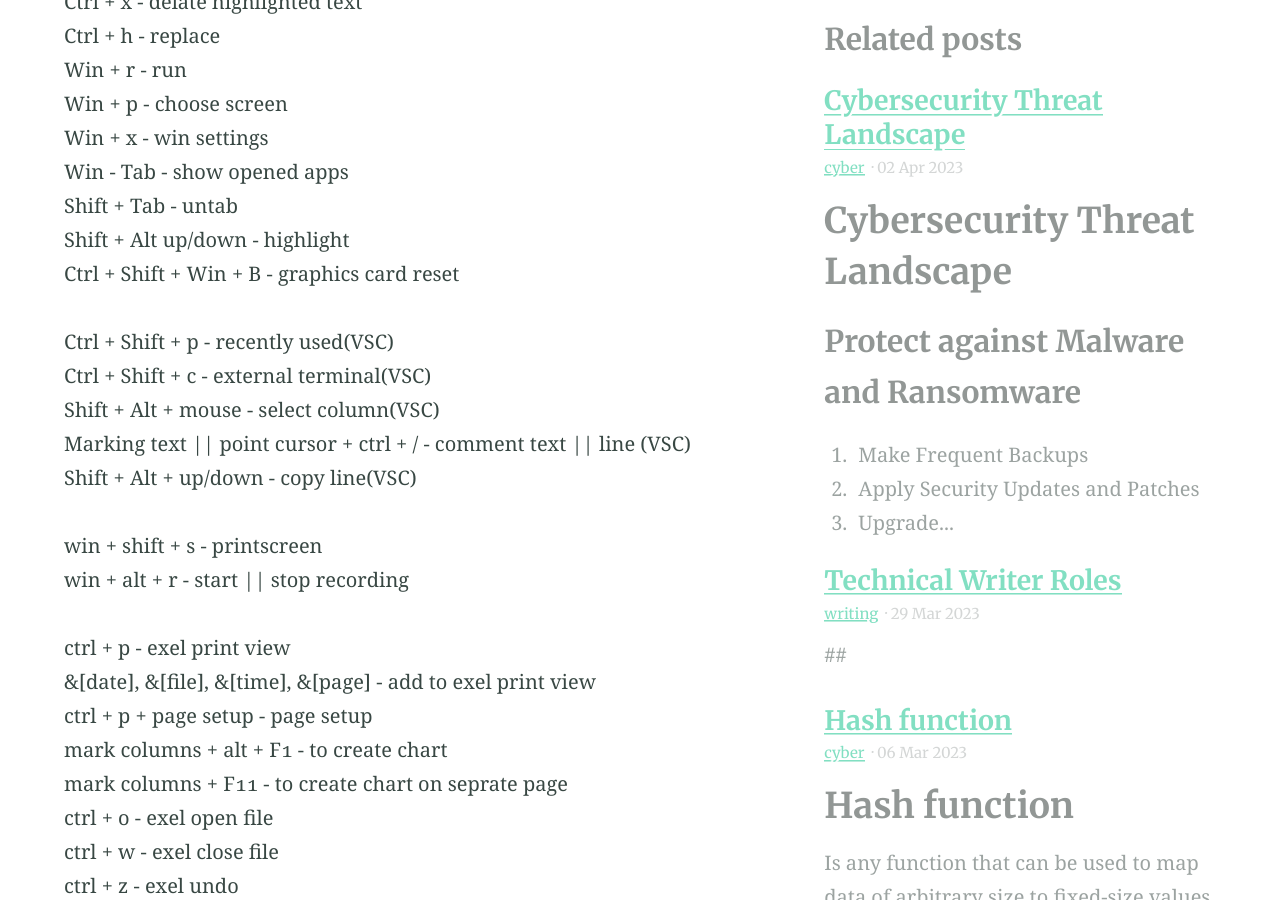
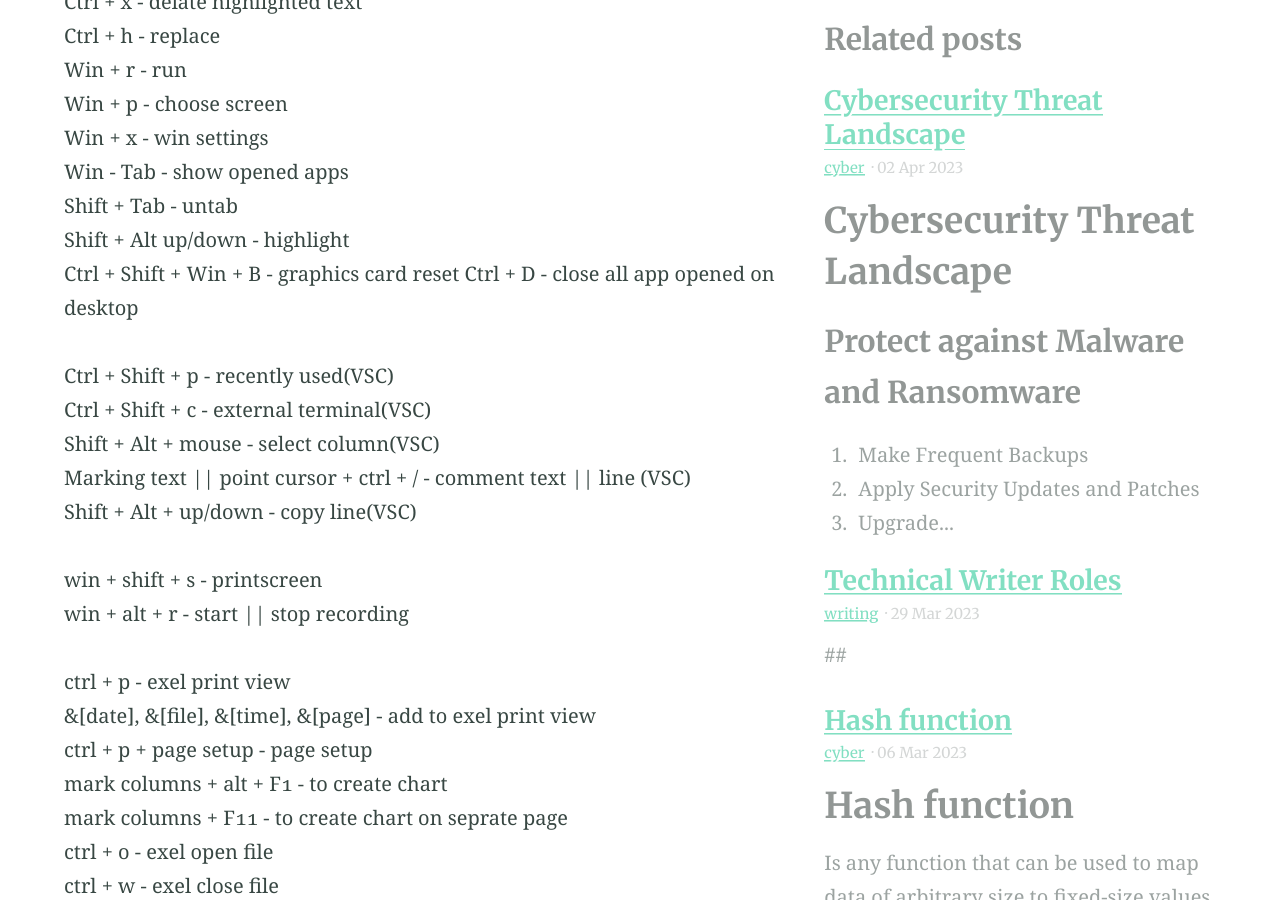
Before and after one commit to esccode/esccode.github.io, a Jekyll site: the page built from _posts/2023-03-04-eng-dict.md, in a window 1280 px wide and 900 px high, scrolled down 3489 px. Built offline with Jekyll 4.4.1, drawn with Linux system fonts in a browser that asks for light colours.

Commit message:
dddddddddd

```diff
--- a/_posts/2023-03-04-eng-dict.md
+++ b/_posts/2023-03-04-eng-dict.md
@@ -85,6 +85,7 @@ Win - Tab - show opened apps
 Shift + Tab - untab
 Shift + Alt up/down - highlight
 Ctrl + Shift + Win + B - graphics card reset
+Ctrl + D - close all app opened on desktop
 
 <!-- Visual Studio Code -->
 Ctrl + Shift + p - recently used(VSC)
```
